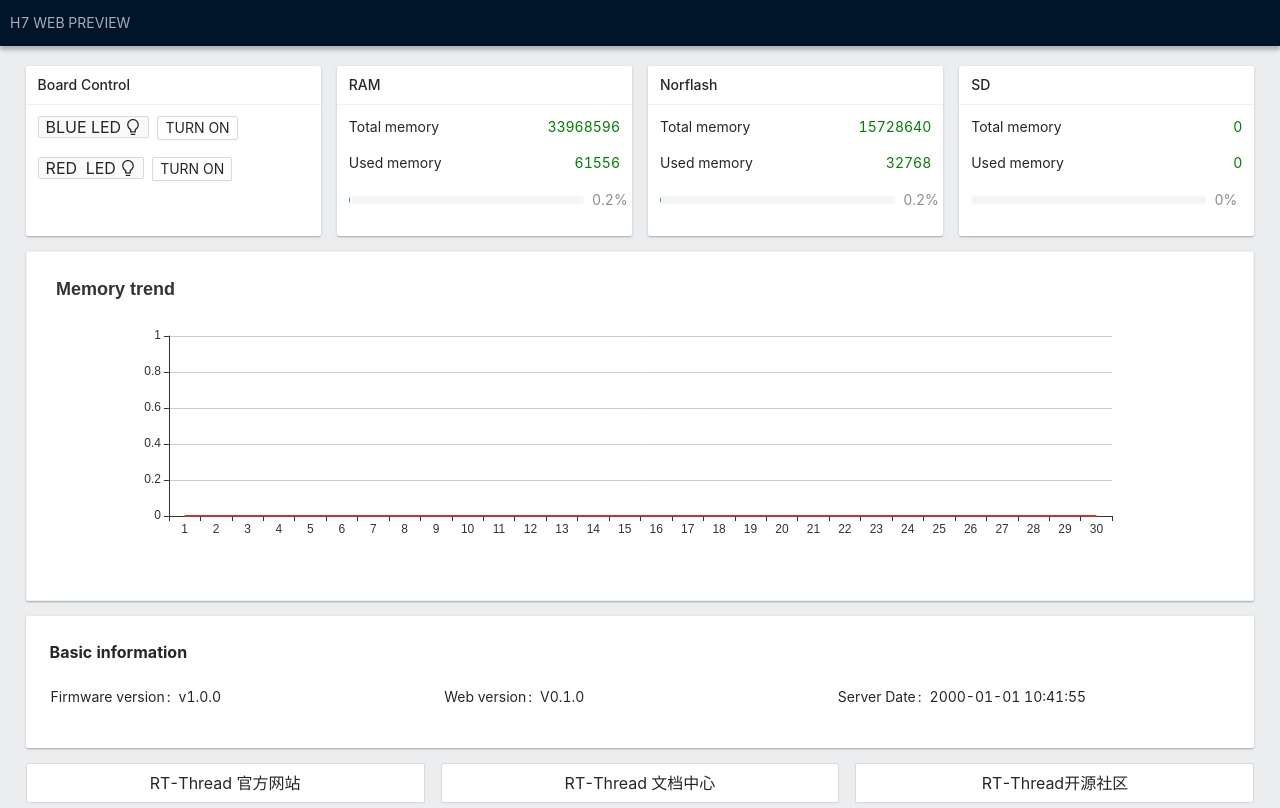
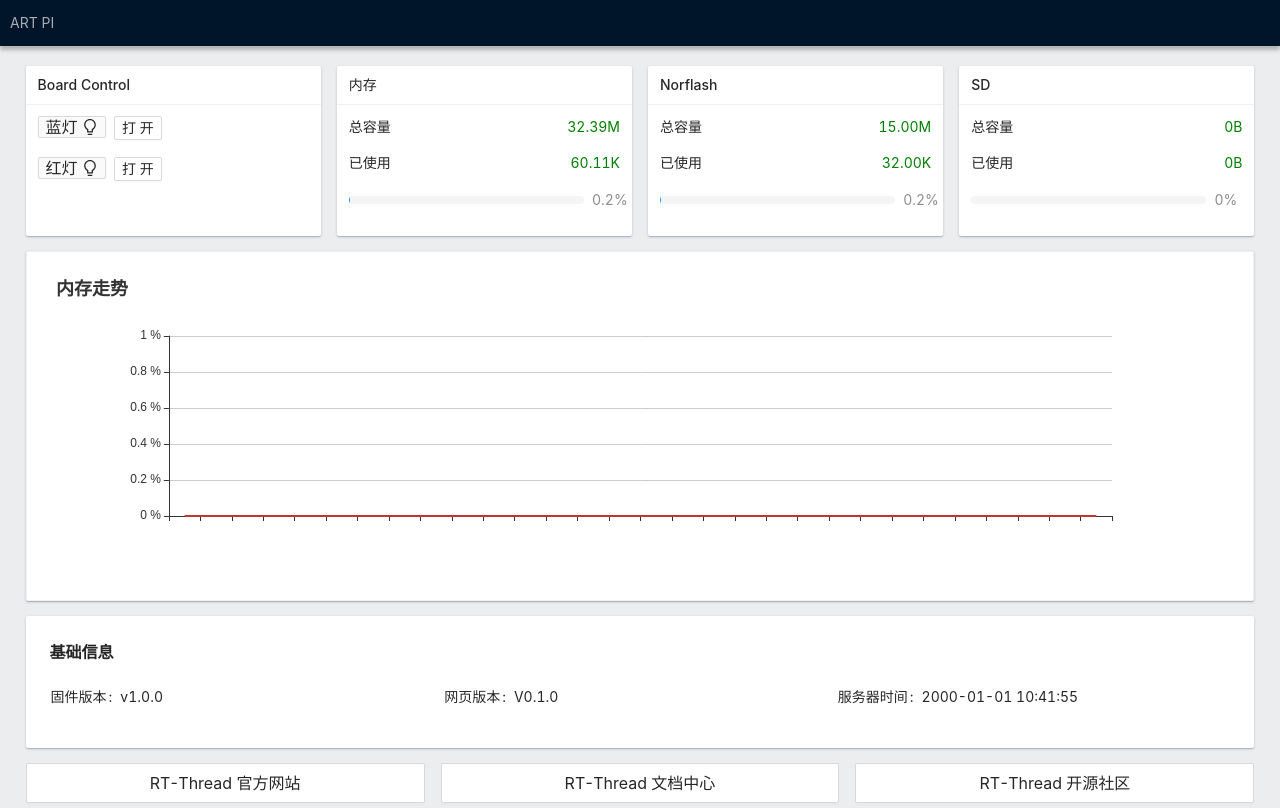
Before and after one commit to WKJay/ART-Pi-WEB, a Vue app: page /#/home in a window 1280 px wide. Built offline with nearby package versions, Linux system fonts and the light colour scheme; no server answers.

Commit message:
完善图表

```diff
--- a/src/components/home.vue
+++ b/src/components/home.vue
@@ -7,11 +7,12 @@
           <a-row>
             <div style="margin-bottom:12px">
               <a-tag :color="bLedStat?'blue':''">
-                BLUE LED
+                蓝灯
                 <BulbOutlined />
               </a-tag>
-              <a-button :loading="control.bLedReq" type="default" size="small" style="float:right" @click="boardControl('dev0',!basicInfo.id14)">
-                TURN {{basicInfo.id14?"OFF":"ON"}}
+              <a-button :loading="control.bLedReq" type="default" size="small" style="float:right"
+                @click="boardControl('dev0',!basicInfo.id14)">
+                {{basicInfo.id14?"关闭":"打开"}}
               </a-button>
             </div>
           </a-row>
@@ -19,11 +20,12 @@
           <a-row>
             <div>
               <a-tag :color="rLedStat?'red':''">
-                RED&nbsp; LED
+                红灯
                 <BulbOutlined />
               </a-tag>
-              <a-button :loading="control.rLedReq" type="default" size="small" style="float:right" @click="boardControl('dev1',!basicInfo.id15)">
-                TURN {{basicInfo.id15?"OFF":"ON"}}
+              <a-button :loading="control.rLedReq" type="default" size="small" style="float:right"
+                @click="boardControl('dev1',!basicInfo.id15)">
+                {{basicInfo.id15?"关闭":"打开"}}
               </a-button>
             </div>
           </a-row>
@@ -40,14 +42,14 @@
       </a-col>
 
       <a-col :md="6">
-        <a-card class="h7-head-card" size="small" title="RAM" :bordered="false">
+        <a-card class="h7-head-card" size="small" title="内存" :bordered="false">
           <p>
-            Total memory
-            <span>{{basicInfo.id0}}</span>
+            总容量
+            <span>{{ramTotalH}}</span>
           </p>
           <p>
-            Used memory
-            <span>{{basicInfo.id1}}</span>
+            已使用
+            <span>{{ramUsedH}}</span>
           </p>
           <p>
             <a-progress :percent="ramUsage" />
@@ -58,12 +60,12 @@
       <a-col :md="6">
         <a-card class="h7-head-card" size="small" title="Norflash" :bordered="false">
           <p>
-            Total memory
-            <span>{{basicInfo.id6}}</span>
+            总容量
+            <span>{{norTotalH}}</span>
           </p>
           <p>
-            Used memory
-            <span>{{basicInfo.id7}}</span>
+            已使用
+            <span>{{norUsedH}}</span>
           </p>
           <p>
             <a-progress :percent="norflashUsage" />
@@ -74,12 +76,12 @@
       <a-col :md="6">
         <a-card class="h7-head-card" size="small" title="SD" :bordered="false">
           <p>
-            Total memory
-            <span>{{basicInfo.id8}}</span>
+            总容量
+            <span>{{sdTotalH}}</span>
           </p>
           <p>
-            Used memory
-            <span>{{basicInfo.id9}}</span>
+            已使用
+            <span>{{sdUsedH}}</span>
           </p>
           <p>
             <a-progress :percent="sdUsage" />
@@ -115,14 +117,14 @@
 
     <a-row>
       <a-card class="h7-head-card-mini" :bordered="false">
-        <a-descriptions title="Basic information">
-          <a-descriptions-item label="Firmware version">
+        <a-descriptions title="基础信息">
+          <a-descriptions-item label="固件版本">
             {{basicInfo.id12}}
           </a-descriptions-item>
-          <a-descriptions-item label="Web version">
+          <a-descriptions-item label="网页版本">
             {{webVer}}
           </a-descriptions-item>
-          <a-descriptions-item label="Server Date">
+          <a-descriptions-item label="服务器时间">
             {{basicInfo.id4}}
           </a-descriptions-item>
         </a-descriptions>
@@ -143,7 +145,7 @@
       </a-col>
       <a-col :md="8">
         <a-button size="large" block href="https://club.rt-thread.org/">
-          RT-Thread开源社区
+          RT-Thread 开源社区
         </a-button>
       </a-col>
     </a-row>
@@ -151,7 +153,9 @@
 </template>
 
 <script>
-import { BulbOutlined } from '@ant-design/icons-vue';
+  import {
+    BulbOutlined
+  } from '@ant-design/icons-vue';
   export default {
     components: {
       BulbOutlined,
@@ -160,27 +164,27 @@ export default {
       return {
         basicInfoTimer: null,
         control: {
-        bLedReq: false,//蓝灯请求状态
-        rLedReq: false,//红灯请求状态
+          bLedReq: false, //蓝灯请求状态
+          rLedReq: false, //红灯请求状态
         },
         basicInfo: {
-        id0: "33968596",
-        id1: "61556",
-        id2: "64660",
-        id3: "8",
+          id0: "33968596", //total ram
+          id1: "61556", //used ram
+          id2: "64660", //max used ram
+          id3: "8", //time zone
           id4: "2000-01-01 10:41:55", //server time
-        id5: "norflash",
-        id6: "15728640",
-        id7: "32768",
-        id8: "0",
-        id9: "0",
-        id10: "0",
-        id11: "0",
+          id5: "norflash", //operation dir
+          id6: "15728640", //norflash total
+          id7: "32768", //norflash used
+          id8: "0", //sd total
+          id9: "0", //sd used
+          id10: "0", //usb total
+          id11: "0", //usb used
           id12: "v1.0.0", //firmware version
-        id13: " ",      //RESERVE
-        id14: false,  //BLUE LED
-        id15: false,   //RED LED
-        id16: false,   //BEEP
+          id13: " ", //RESERVE
+          id14: false, //BLUE LED
+          id15: false, //RED LED
+          id16: false, //BEEP
         },
         mods: [{
           key: "1",
@@ -214,8 +218,8 @@ export default {
           }
         ],
         memTrendArray: [0, 0, 0, 0, 0, 0, 0, 0, 0, 0, 0, 0, 0, 0, 0, 0, 0, 0, 0, 0, 0, 0, 0, 0, 0, 0, 0, 0, 0, 0],
-      memTrendXArray: ['1', '2', '3', '4', '5', '6', '7', '8', '9', '10', '11', '12', '13', '14', '15', '16', '17',
-        '18', '19', '20', '21', '22', '23', '24', '25', '26', '27', '28', '29', '30'
+        memTrendXArray: ['', '', '', '', '', '', '', '', '', '', '', '', '', '', '', '', '', '', '', '', '', '', '', '',
+          '', '', '', '', '', ''
         ],
       }
     },
@@ -229,9 +233,8 @@ export default {
           for (let key in data.data.payload) {
             this.basicInfo[key] = data.data.payload[key];
           }
-
-        this.updateChart(this.basicInfo.id1);
-      }).catch(() => { });
+          this.updateChart(this.ramUsage);
+        }).catch(() => {});
       },
       showChart() {
         window.memTrendchart = this.echarts.init(document.getElementById("memTrendChart"));
@@ -242,25 +245,44 @@ export default {
         // 绘制图表
         window.memTrendchart.setOption({
           title: {
-          text: 'Memory trend'
+            text: '内存走势'
           },
           tooltip: {},
           xAxis: {
             data: this.memTrendXArray
           },
-        yAxis: {},
+          yAxis: {
+            axisLabel: {
+              formatter: '{value} %'
+            }
+          },
           series: [{
             symbol: "none",
             name: 'Mem',
             type: 'line',
+            smooth: true,
             data: this.memTrendArray
           }]
         });
       },
+      timeStrFormat(val) {
+        if (val < 10) {
+          return `0${val}`;
+        } else {
+          return `${val}`;
+        }
+      },
       updateChart(data) {
+        let time = new Date();
+        let timeStr = `${this.timeStrFormat(time.getMinutes())}:${this.timeStrFormat(time.getSeconds())}`;
+        this.memTrendXArray.push(timeStr);
+        this.memTrendXArray.shift();
         this.memTrendArray.push(data);
         this.memTrendArray.shift();
         window.memTrendchart.setOption({
+          xAxis: {
+            data: this.memTrendXArray
+          },
           series: [{
             name: 'Mem',
             data: this.memTrendArray
@@ -303,6 +325,17 @@ export default {
             this.control.rLedReq = false;
           }
         });
+      },
+      originDataToHuman(val) {
+        if (val > 1024 * 1024 * 1024) {
+          return (val / 1024 / 1024 / 1024).toFixed(2) + "G";
+        } else if (val > 1024 * 1024) {
+          return (val / 1024 / 1024).toFixed(2) + "M";
+        } else if (val > 1024) {
+          return (val / 1024).toFixed(2) + "K";
+        } else {
+          return (val) + "B";
+        }
       }
     },
     created() {
@@ -317,6 +350,24 @@ export default {
       window.clearInterval(this.basicInfoTimer);
     },
     computed: {
+      ramTotalH: function () {
+        return this.originDataToHuman(this.basicInfo.id0);
+      },
+      ramUsedH: function () {
+        return this.originDataToHuman(this.basicInfo.id1);
+      },
+      norTotalH: function () {
+        return this.originDataToHuman(this.basicInfo.id6);
+      },
+      norUsedH: function () {
+        return this.originDataToHuman(this.basicInfo.id7);
+      },
+      sdTotalH: function () {
+        return this.originDataToHuman(this.basicInfo.id8);
+      },
+      sdUsedH: function () {
+        return this.originDataToHuman(this.basicInfo.id9);
+      },
       ramUsage: function () {
         if (this.basicInfo.id0 == 0) {
           return 0;
--- a/src/components/navbar.vue
+++ b/src/components/navbar.vue
@@ -2,7 +2,7 @@
   <div>
     <a-menu v-model:selectedKeys="current" mode="horizontal" theme="dark">
         <span style="margin: 0 10px 0 10px;">
-            H7 WEB PREVIEW
+            ART PI
         </span>
       <a-menu-item>
         <HomeOutlined />Home</a-menu-item>
--- a/vue.config.js
+++ b/vue.config.js
@@ -22,7 +22,7 @@ module.exports = {
     },
     devServer: {
         //proxy: "http://192.168.1.101:80"
-        proxy: "http://10.2.5.184:80"
-        //proxy: "http://192.168.31.138:80"
+        //proxy: "http://10.2.5.184:80"
+        proxy: "http://192.168.31.138:80"
     }
 }
```
Lines whose indentation alone changed are shown as unchanged.
